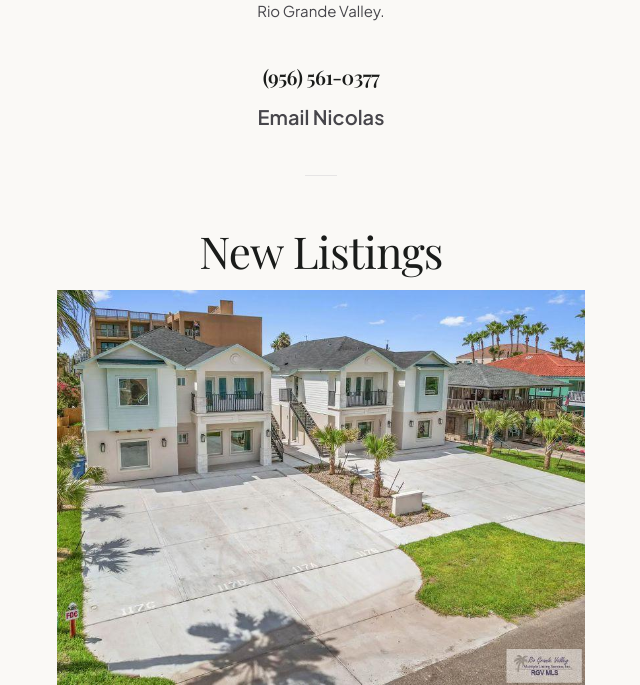
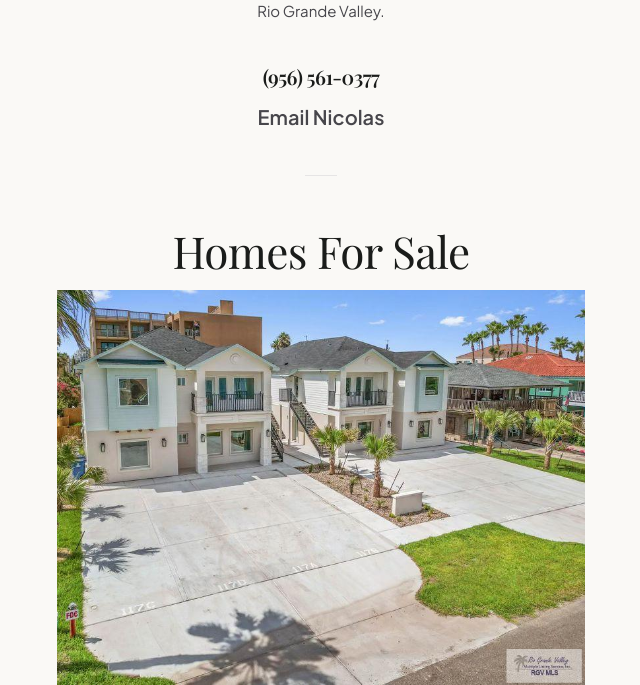
Before and after one commit to bencarneiro/brownsville, a Django app: page / in a window 1280 px wide. Shown: the part 266-951 px from the top of the page, without its empty margins (319-959 px from the left). Run offline with Django 5.2, Linux system fonts and the light colour scheme; some libraries are stand-ins or nearby versions; some web fonts are replaced.

Commit message:
tweak keyword

```diff
--- a/app/brownsville/templates/home.html
+++ b/app/brownsville/templates/home.html
@@ -2,7 +2,7 @@
 
 <html lang="en">
     <head>
-        <title>Buy Brownsville Homes & Land - Nicolas Rodriguez Realtor</title>
+        <title>Buy Brownsville Homes & Real Estate - Nicolas Rodriguez Realtor</title>
         <meta charset="utf-8" />
         <meta
             content="width=device-width, initial-scale=1.0, maximum-scale=1.0, user-scalable=no, viewport-fit=cover"
@@ -208,7 +208,7 @@
                     <a
                         class="font-display-xl text-display-xl-mobile md:text-display-lg tracking-tight font-normal text-on-surface mt-1"
                         href="https://www.usamls.net/harlingen/default.asp?content=agent_listings&menu_id=63750&this_format=0&sortby=2&sort_dir=desc&listing_off_id=534&listing_agt_id=554"
-                        >New Listings</a
+                        >Homes For Sale</a
                     >
                     <img onclick="window.location.href='https://www.usamls.net/harlingen/default.asp?content=expanded&search_content=agent_listings&this_format=0&mls_number=29780665&page=2&sortby=2&sort_dir=desc&listing_off_id=534&listing_agt_id=554'"  src="/static/29780665_0.jpeg"/>
                     <img onclick="window.location.href='https://www.usamls.net/harlingen/default.asp?content=expanded&this_format=0&page=2&sortby=2&listing_off_id=534&listing_agt_id=554&search_content=agent_listings&mls_number=29752452'" src="/static/29752452_0.jpeg"/>
```
